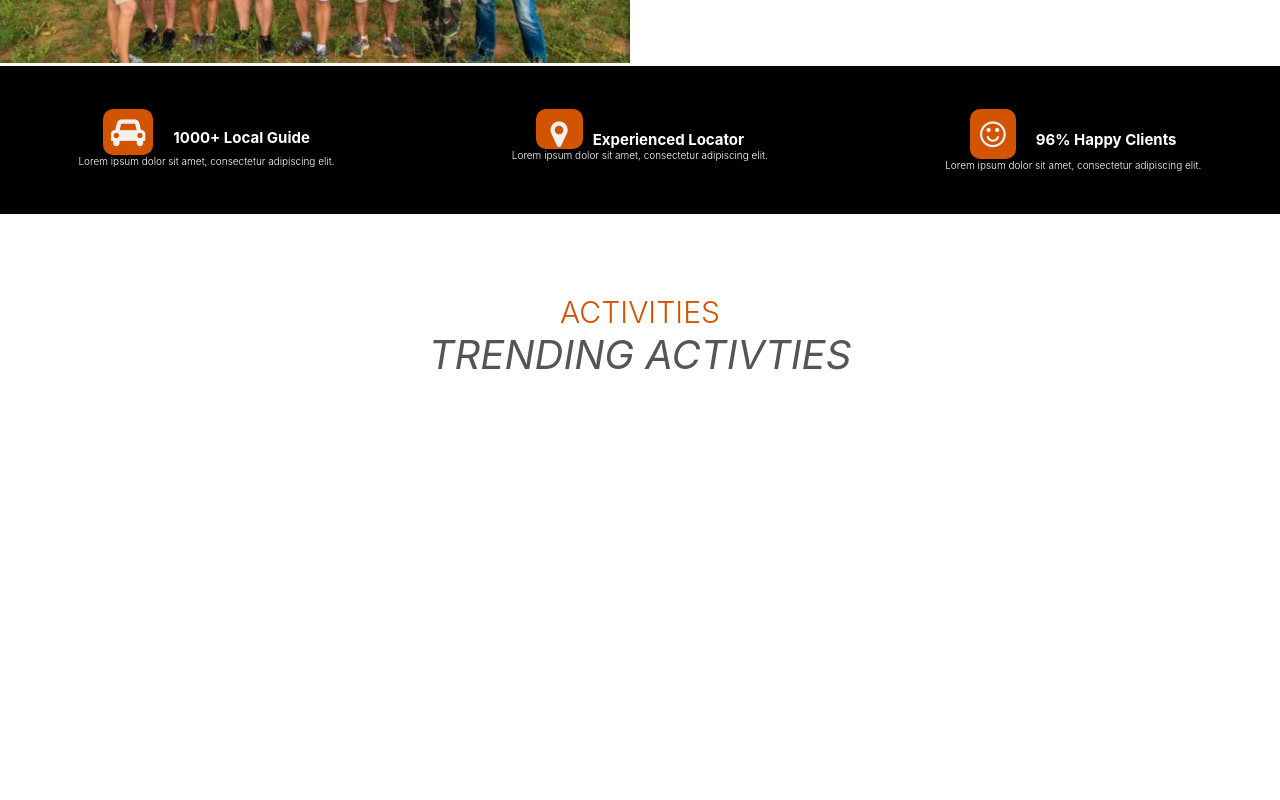
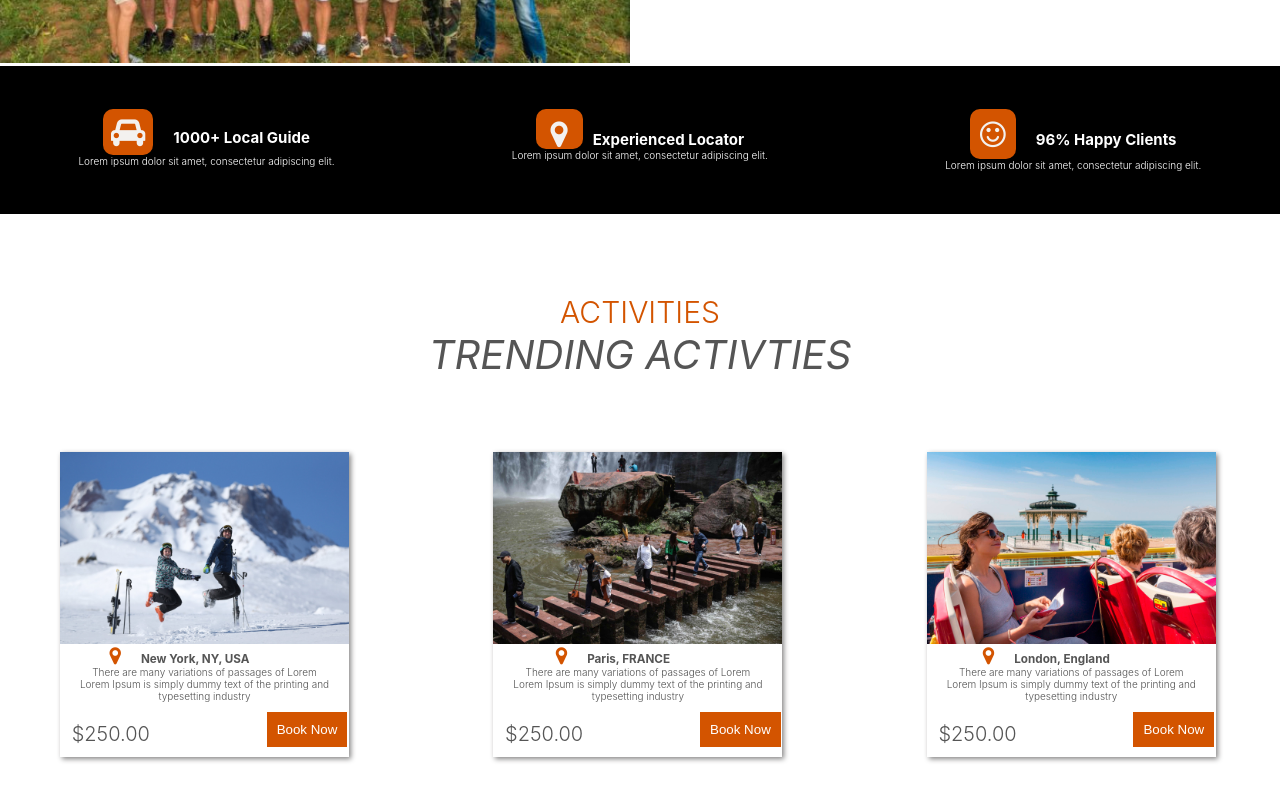
Before and after one commit to mchomvus4/travellers, a React (Create React App) app: page / in a window 1280 px wide. Shown: the part 1690-2490 px from the top of the page. Before the commit the page ends 2069 px from the top, so only its background shows below. Built offline with nearby package versions, Linux system fonts and the light colour scheme.

Commit message:
file updated

```diff
--- a/src/Components/Activities/Activity.css
+++ b/src/Components/Activities/Activity.css
@@ -14,3 +14,50 @@
     font-weight: 400;
     font-style: italic;
 }
+.card{
+    width: 70%;
+    background-color: #fff;
+    margin: 6rem;
+    box-shadow: 0.2rem 0.2rem 0.5rem rgb(134, 133, 133);
+
+}
+.image img{
+    width: 100%;
+}
+.price{
+    float: left;
+    position: absolute;
+    margin-top: 2rem;
+    font-size: 2rem;
+    margin-left: 1rem;
+
+
+
+}
+
+button{
+    margin-top: 1rem;
+    background-color: #d35400;
+    border: none;
+    padding: 1rem;
+    color: #fff;
+    margin-left: 20.5rem;
+    margin-bottom: 1rem;
+
+}
+button:hover{
+    background-color: #27ae60;
+    transition: background-color 1s;
+    cursor: pointer;
+}
+.des{
+    margin-bottom: 0.1rem solid black;
+}
+.map{
+    color: #d35400;
+    margin-right: 2rem;
+    font-size: 2rem;
+}
+.location{
+    margin-right: 5rem;
+}
--- a/src/Components/Activities/Activity.jsx
+++ b/src/Components/Activities/Activity.jsx
@@ -1,11 +1,64 @@
 import React from 'react'
 import './Activity.css';
+import image1 from '../images/activity01.jpg';
+import image2 from '../images/activity02.jpg';
+import image3 from '../images/activity03.jpg';
 function Activity() {
     return (
          <section className="activities-section">
             <p className="activity">activities</p>
             <p className="t-activities">trending activties</p>
 
+            <div className="row nafasi">
+                <div className="col span-1-of-3">
+                    <div className="card">
+                        <div className="image">
+                            <img src={image1} alt="hakuna picha"/>
+                        </div>
+                        <div className="title">
+                               <h3 className="location"><i className="fa fa-map-marker map"></i>New York, NY, USA</h3>
+                        </div>
+                        <div className="des">
+                            <p>There are many variations of passages of Lorem</p>
+                            <p>Lorem Ipsum is simply dummy text of the printing and typesetting industry</p>
+                           <span className="price">$250.00</span> <button>Book Now</button>
+                        </div>
+                   </div>
+                </div>
+                <div className="col span-1-of-3">
+                     <div className="card">
+                        <div className="image">
+                            <img src={image2} alt="hakuna picha"/>
+                        </div>
+                        <div className="title">
+                               <h3 className="location"><i className="fa fa-map-marker map"></i>Paris, FRANCE</h3>
+                        </div>
+                        <div className="des">
+                            <p>There are many variations of passages of Lorem</p>
+                            <p>Lorem Ipsum is simply dummy text of the printing and typesetting industry</p>
+                           <span className="price">$250.00</span> <button>Book Now</button>
+                        </div>
+                   </div>
+                </div>
+
+                <div className="col span-1-of-3">
+                     <div className="card">
+                        <div className="image">
+                            <img src={image3} alt="hakuna picha"/>
+                        </div>
+                        <div className="title">
+                               <h3 className="location"><i className="fa fa-map-marker map"></i>London, England</h3>
+                        </div>
+                        <div className="des">
+                            <p>There are many variations of passages of Lorem</p>
+                            <p>Lorem Ipsum is simply dummy text of the printing and typesetting industry</p>
+                           <span className="price">$250.00</span> <button>Book Now</button>
+                        </div>
+                   </div>
+                </div>
+            </div>
+
+
         </section>
     )
 }
--- a/src/Components/Navigation/NavBar.css
+++ b/src/Components/Navigation/NavBar.css
@@ -82,11 +82,13 @@ header{
 .main-nav{
     float: right;
     list-style: none;
+
 }
 .logo,
 .design,
 .main-nav{
     margin-top: 3rem;
+    position: sticky;
 
 }
 
```
Also changed, not shown: src/Components/Navigation/Contact/Contact.css (added), src/Components/Navigation/Contact/Contact.jsx (added).
